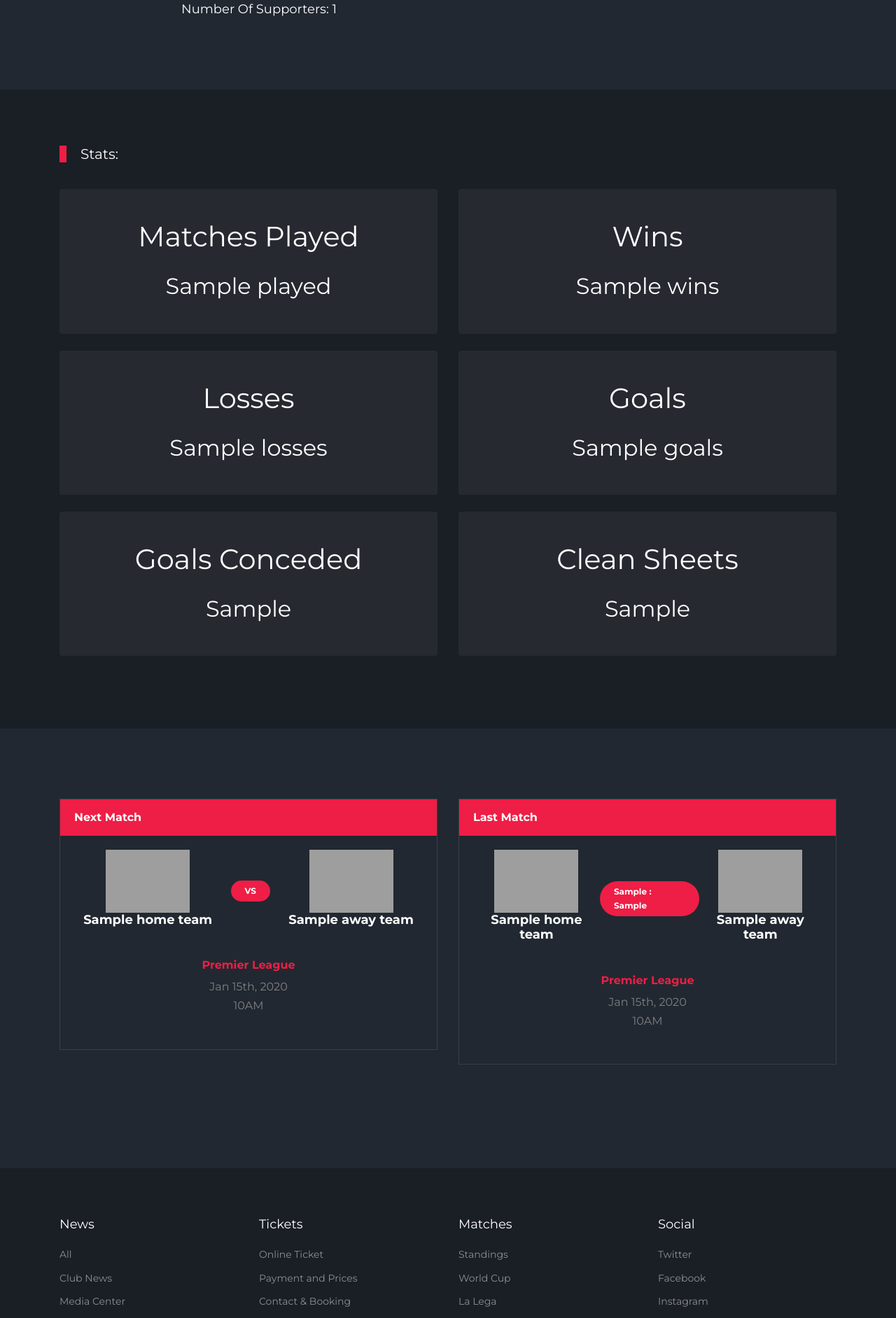
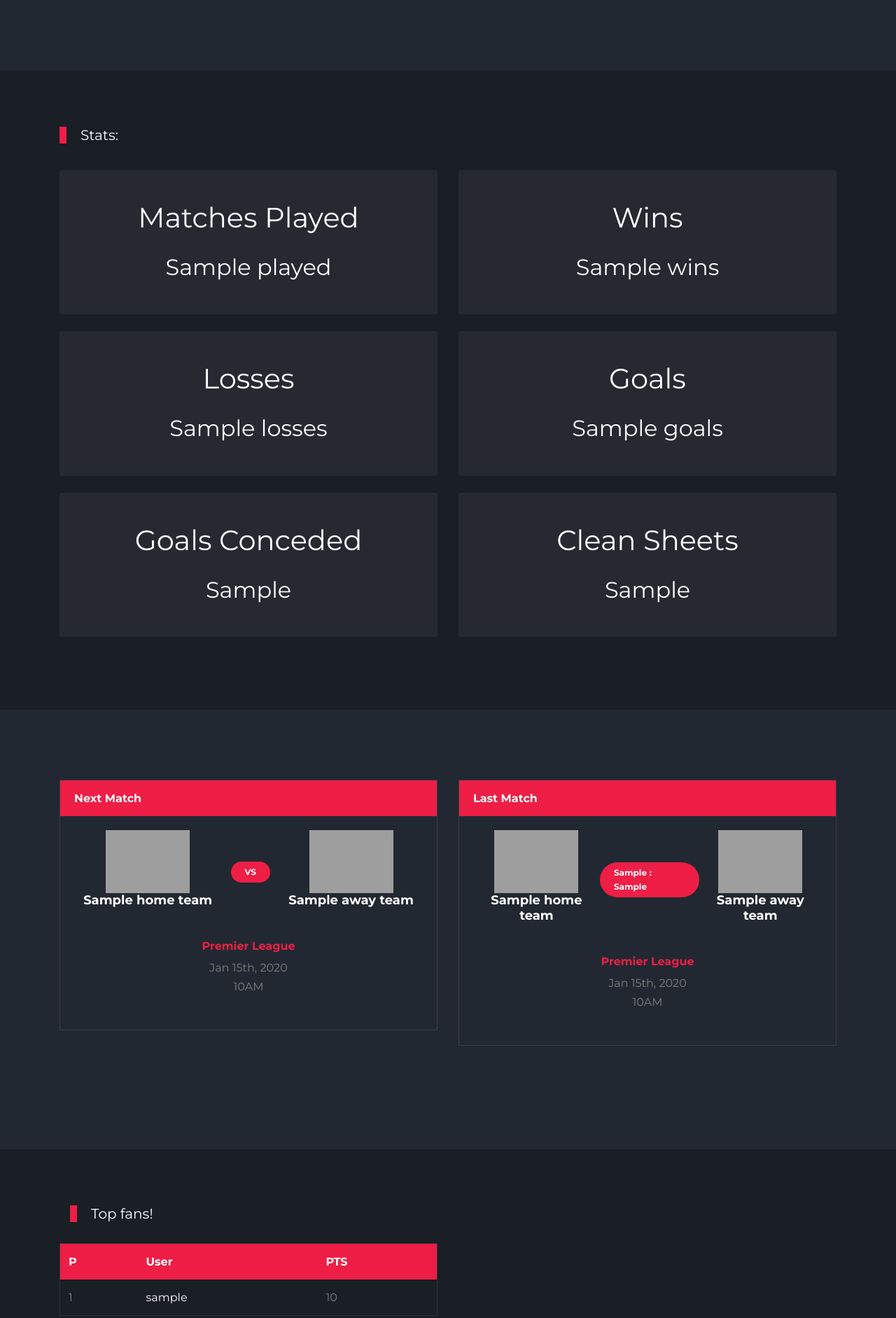
Before and after one commit to MatRos-sf/Bet-Game-Premier-League, a Django app: template BetGame_PremierLeague/league/templates/league/team_detail.html in a window 1280 px wide. Shown: the part 1157-3040 px from the top of the page at 70% size. Run offline with Django 4.2, Linux system fonts and the light colour scheme; tables that the repository leaves empty hold one stand-in row (values such as "Sample post"); the template is opened without the code that fills it: values that come from a table or form of the project are taken from there, most other values are stand-ins (such as "Sample title", 1, 10 or a date in 2020); some libraries are stand-ins or nearby versions; some web fonts are replaced; grey boxes are pictures that could not be loaded.

Commit message:
feat(match) update templates

```diff
--- a/BetGame_PremierLeague/league/templates/league/team_detail.html
+++ b/BetGame_PremierLeague/league/templates/league/team_detail.html
@@ -24,11 +24,10 @@
             </div>
             <div class="text">
                 <h2 class="mb-1">{{ object.name }}</h2>
-                <span class="meta">Joined {{ object.user.date_joined|date:"M d, Y"}}</span>
                 <h3 class="mb-1">Short Team Name:  {{ object.short_name  }}</h3>
                 <h3 class="mb-1">Shortcut: {{ object.shortcut }} </h3>
                 <h3 class="mb-1">League:  {% if object.currently_league %}{{ object.currently_league }}{% else %}Degraded{% endif %}</h3>
-                <h3 class="mb-1">Shortcut: {{ object.website }} </h3>
+                <h3 class="mb-1">Shortcut: <a href="{{ object.website }}">{{ object.website }}</a> </h3>
                 <h3 class="mb-1">Shortcut: {{ object.club_colours }} </h3>
                 <h3 class="mb-1">Number Of Supporters:  {{ object.fans.count }}</h3>
             </div>
@@ -180,7 +179,7 @@
                   <div class="d-flex align-items-center justify-content-around justify-content-between w-100">
                     <div class="team-1 text-center">
                       <img src="{{ last_match.home_team.crest }}" alt="Home Crest">
-                      <h3>{{ last.home_team.short_name }}</h3>
+                      <h3>{{ last_match.home_team.short_name }}</h3>
                     </div>
                     <div>
                       <span class="vs"><span>{{ last_match.home_goals }} : {{ last_match.away_goals }}</span></span>
@@ -207,6 +206,46 @@
     </div>
 </div>
 </div>
+
+{% if top_fans %}
+<div class="site-section bg-dark">
+    <div class="container">
+        <div class="row">
+            <div class="col-lg-6">
+              <div class="col-12 title-section">
+                <h2 class="heading">Top fans!</h2>
+              </div>
+              <div class="widget-next-match justify-content-around">
+              <table class="table custom-table ">
+                <thead>
+                  <tr>
+                    <th>P</th>
+                    <th>User</th>
+                    <th>PTS</th>
+                  </tr>
+                </thead>
+                <tbody>
+                  {% for profile in top_fans %}
+                      <tr>
+                        <td>{{ forloop.counter }}</td>
+                        <td>
+                            <a href="{{ profile.get_absolute_url }}">
+                               <strong class="text-white">{{ profile.user.username }}</strong></td>
+                            </a>
+                        <td>{{ profile.sum }}</td>
+                      </tr>
+                  {% endfor %}
+
+                </tbody>
+              </table>
+            </div>
+            </div>
+        </div>
+      </div>
+
+</div>
+{% endif %}
+
 <!--<div class="site-section bg-dark">-->
 <!--        <div class="container">-->
 <!--          <div class="row">-->
--- a/BetGame_PremierLeague/league/views.py
+++ b/BetGame_PremierLeague/league/views.py
@@ -35,6 +35,7 @@ class TeamDetailView(LoginRequiredMixin, DetailView):
 
         stats = TeamStats.get_team_stats(team=team)
         context["stats"] = stats
+        context["stats"]["clean_sheets"] = Match.get_clean_sheets(team)
 
         context["next_match"] = Match.get_next_match(team)
         context["last_match"] = Match.get_last_match(team)
--- a/BetGame_PremierLeague/match/models.py
+++ b/BetGame_PremierLeague/match/models.py
@@ -8,7 +8,7 @@ from django.urls import reverse
 from django.core.exceptions import ValidationError
 from django.db.models import QuerySet, Q, Case, Value, When, CharField, F, Sum
 
-from league.models import Team
+from league.models import Team, Season
 
 
 class Matchweek(models.Model):
@@ -142,7 +142,10 @@ class Match(models.Model):
         return finished_matches.order_by("-start_date")
 
     @classmethod
-    def get_clean_sheets(cls, team, season):
+    def get_clean_sheets(cls, team, season: Optional[Season] = None):
+        if not season:
+            season = Season.objects.filter(is_currently=True).first()
+
         finished_matches = cls.get_season_finished_matches(team, season)
         is_clean_sheet = Case(
             When(Q(home_team=team) & Q(away_goals=0), then=True),
```
Also changed, not shown: BetGame_PremierLeague/match/templates/match/match_detail.html (+12 -6 lines).
